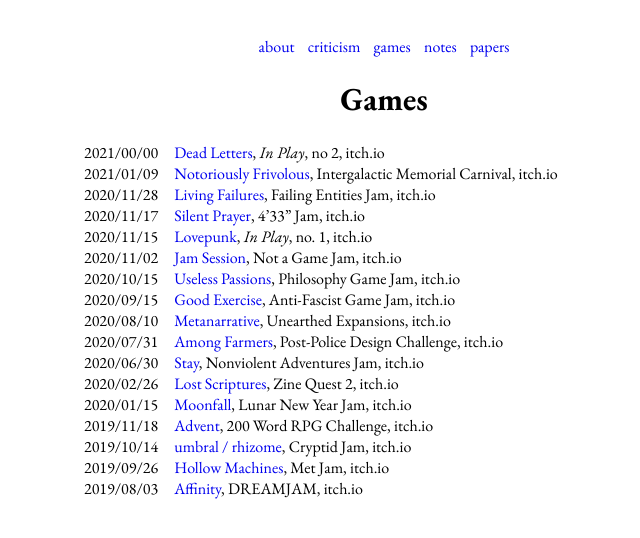
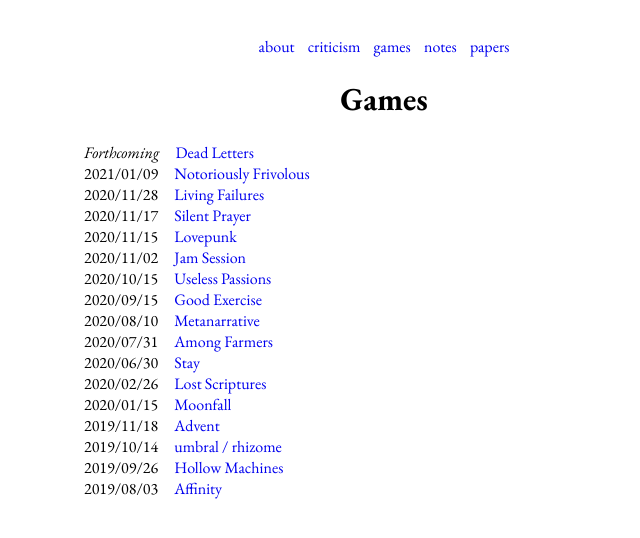
Before and after one commit to steinea/steinea.github.io, a Jekyll site: the page built from games/index.html, in a window 1280 px wide. Shown: the top 538 px of the page, without its empty margins (256-896 px from the left). Built offline with Jekyll 4.4.1, drawn with Linux system fonts in a browser that asks for light colours.

Commit message:
Cleaned up games page

```diff
--- a/games/index.html
+++ b/games/index.html
@@ -7,36 +7,36 @@
 
 <!--There are em spaces (U+2003) between post date and post href -->
 
-2021/00/00 <a href="https://inplay.itch.io/" target="_blank">Dead Letters</a>, <em>In Play</em>, no 2, itch.io
+<em>Forthcoming</em> <a href="https://inplay.itch.io/" target="_blank">Dead Letters</a>
 
-<br>2021/01/09 <a href="https://vagrantludology.itch.io/notoriously-frivolous" target="_blank">Notoriously Frivolous</a>, Intergalactic Memorial Carnival, itch.io
+<br>2021/01/09 <a href="https://vagrantludology.itch.io/notoriously-frivolous" target="_blank">Notoriously Frivolous</a>
 
-<br>2020/11/28 <a href="https://vagrantludology.itch.io/living-failures" target="_blank">Living Failures</a>, Failing Entities Jam, itch.io
+<br>2020/11/28 <a href="https://vagrantludology.itch.io/living-failures" target="_blank">Living Failures</a>
 
-<br>2020/11/17 <a href="https://vagrantludology.itch.io/silent-prayer" target="_blank">Silent Prayer</a>, 4’33” Jam, itch.io
+<br>2020/11/17 <a href="https://vagrantludology.itch.io/silent-prayer" target="_blank">Silent Prayer</a>
 
-<br>2020/11/15 <a href="https://inplay.itch.io/1" target="_blank">Lovepunk</a>, <em>In Play</em>, no. 1, itch.io
+<br>2020/11/15 <a href="https://inplay.itch.io/1" target="_blank">Lovepunk</a>
 
-<br>2020/11/02 <a href="https://vagrantludology.itch.io/jam-session" target="_blank">Jam Session</a>, Not a Game Jam, itch.io
+<br>2020/11/02 <a href="https://vagrantludology.itch.io/jam-session" target="_blank">Jam Session</a>
 
-<br>2020/10/15 <a href="https://vagrantludology.itch.io/useless-passions" target="_blank">Useless Passions</a>, Philosophy Game Jam, itch.io
+<br>2020/10/15 <a href="https://vagrantludology.itch.io/useless-passions" target="_blank">Useless Passions</a>
 
-<br>2020/09/15 <a href="https://vagrantludology.itch.io/good-exercise" target="_blank">Good Exercise</a>, Anti-Fascist Game Jam, itch.io
+<br>2020/09/15 <a href="https://vagrantludology.itch.io/good-exercise" target="_blank">Good Exercise</a>
 
-<br>2020/08/10 <a href="https://vagrantludology.itch.io/metanarrative" target="_blank">Metanarrative</a>, Unearthed Expansions, itch.io
+<br>2020/08/10 <a href="https://vagrantludology.itch.io/metanarrative" target="_blank">Metanarrative</a>
 
-<br>2020/07/31 <a href="https://vagrantludology.itch.io/among-farmers" target="_blank">Among Farmers</a>, Post-Police Design Challenge, itch.io
+<br>2020/07/31 <a href="https://vagrantludology.itch.io/among-farmers" target="_blank">Among Farmers</a>
 
-<br>2020/06/30 <a href="https://vagrantludology.itch.io/stay" target="_blank">Stay</a>, Nonviolent Adventures Jam, itch.io
+<br>2020/06/30 <a href="https://vagrantludology.itch.io/stay" target="_blank">Stay</a>
 
-<br>2020/02/26 <a href="https://vagrantludology.itch.io/lost-scriptures" target="_blank">Lost Scriptures</a>, Zine Quest 2, itch.io
+<br>2020/02/26 <a href="https://vagrantludology.itch.io/lost-scriptures" target="_blank">Lost Scriptures</a>
 
-<br>2020/01/15 <a href="https://vagrantludology.itch.io/moonfall" target="_blank">Moonfall</a>, Lunar New Year Jam, itch.io
+<br>2020/01/15 <a href="https://vagrantludology.itch.io/moonfall" target="_blank">Moonfall</a>
 
-<br>2019/11/18 <a href="https://vagrantludology.itch.io/advent" target="_blank">Advent</a>, 200 Word RPG Challenge, itch.io
+<br>2019/11/18 <a href="https://vagrantludology.itch.io/advent" target="_blank">Advent</a>
 
-<br>2019/10/14 <a href="https://vagrantludology.itch.io/umbralrhizome" target="_blank">umbral / rhizome</a>, Cryptid Jam, itch.io
+<br>2019/10/14 <a href="https://vagrantludology.itch.io/umbralrhizome" target="_blank">umbral / rhizome</a>
 
-<br>2019/09/26 <a href="https://vagrantludology.itch.io/hollow-machines" target="_blank">Hollow Machines</a>, Met Jam, itch.io
+<br>2019/09/26 <a href="https://vagrantludology.itch.io/hollow-machines" target="_blank">Hollow Machines</a>
 
-<br>2019/08/03 <a href="https://vagrantludology.itch.io/affinity-dream" target="_blank">Affinity</a>, DREAMJAM, itch.io
+<br>2019/08/03 <a href="https://vagrantludology.itch.io/affinity-dream" target="_blank">Affinity</a>
```
